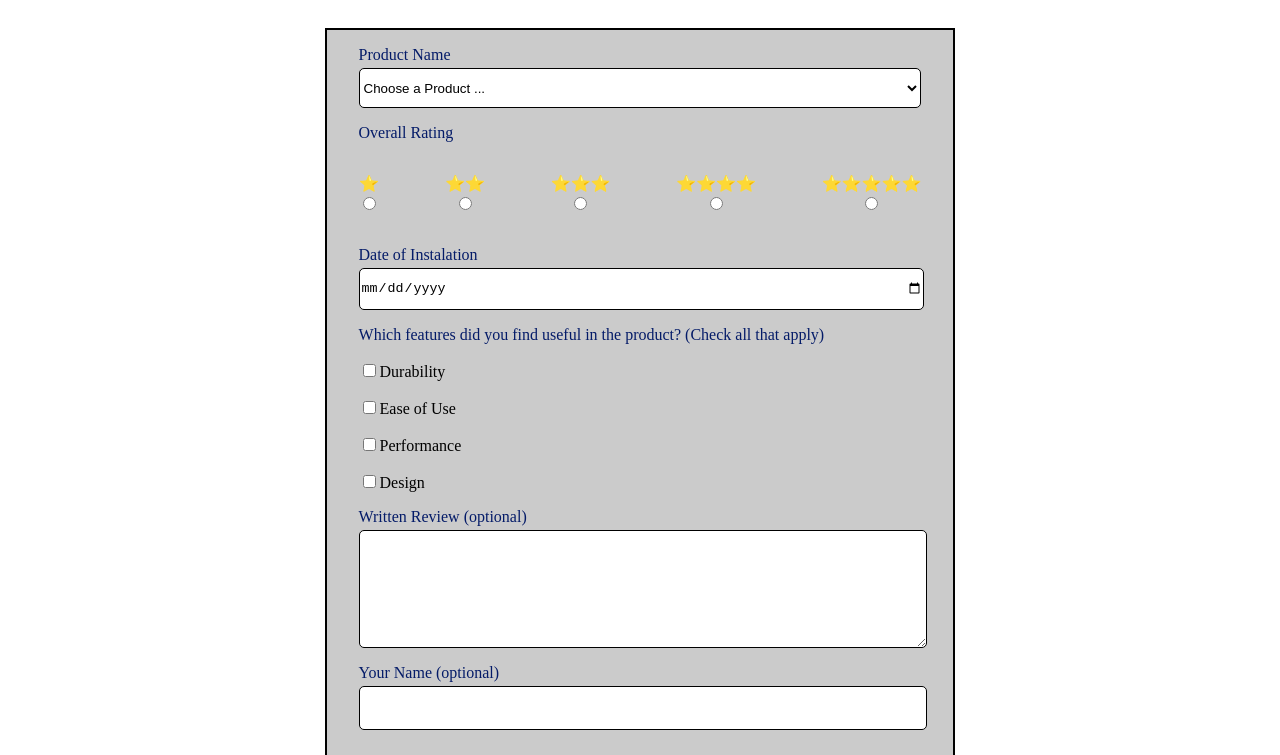
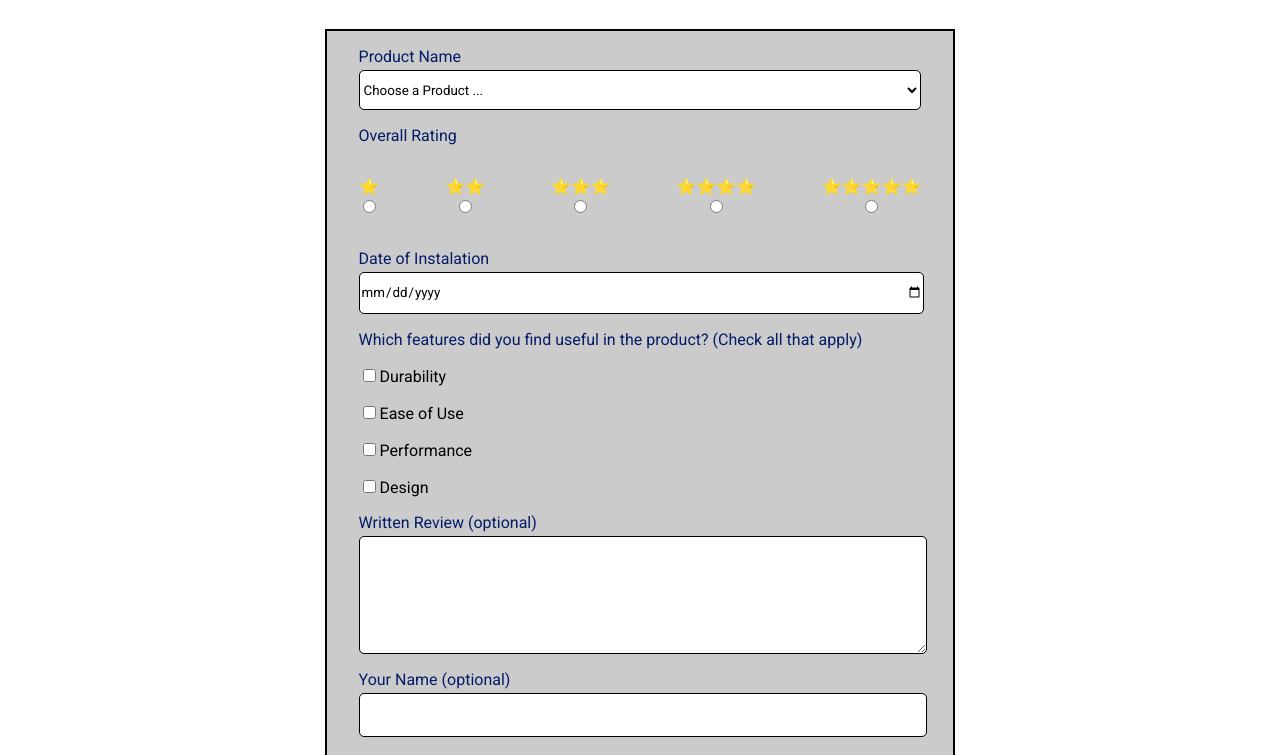
Before and after one commit to ManoloVM21/wdd131, a plain HTML site: page form.html in a window 1280 px wide. Shown: the part 73-828 px from the top of the page. Drawn offline with Linux system fonts and the light colour scheme.

Commit message:
fonts added

```diff
--- a/form.html
+++ b/form.html
@@ -7,6 +7,9 @@
     <meta name="author" content="Manolo Vasquez | WDD131">
     <meta name="description" content="This page is a practice of the html, css & javascript skills for setting forms">
     <link rel="stylesheet" href="styles/form.css">
+    <link rel="preconnect" href="https://fonts.googleapis.com">
+<link rel="preconnect" href="https://fonts.gstatic.com" crossorigin>
+<link href="https://fonts.googleapis.com/css2?family=Roboto:ital,wght@0,100..900;1,100..900&display=swap" rel="stylesheet">
 </head>
 <body>
     <header>
--- a/styles/form.css
+++ b/styles/form.css
@@ -4,6 +4,7 @@
 }
 *{
     margin: 0;
+    font-family: 'Roboto',sans-serif;
 }
 /*HEADER*/
 header{
--- a/styles/review.css
+++ b/styles/review.css
@@ -4,6 +4,8 @@
 }
 *{
     margin: 0;
+    font-family: 'Roboto',sans-serif;
+
 }
 /*HEADER*/
 header{
```
Also changed, not shown: review.html (+3 -0 lines).
